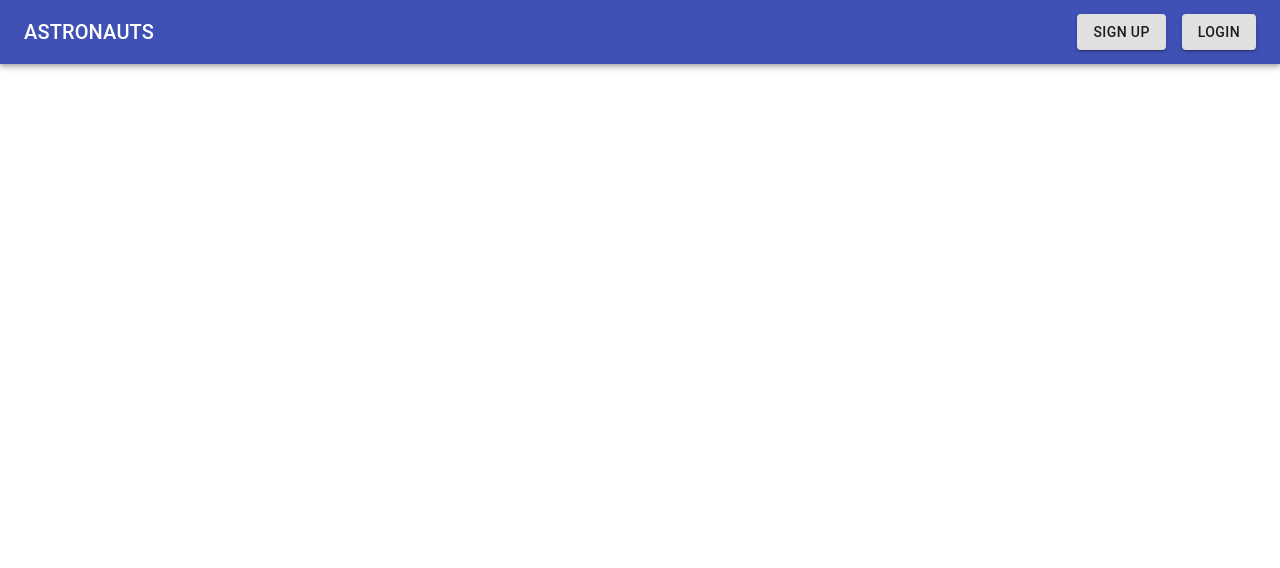
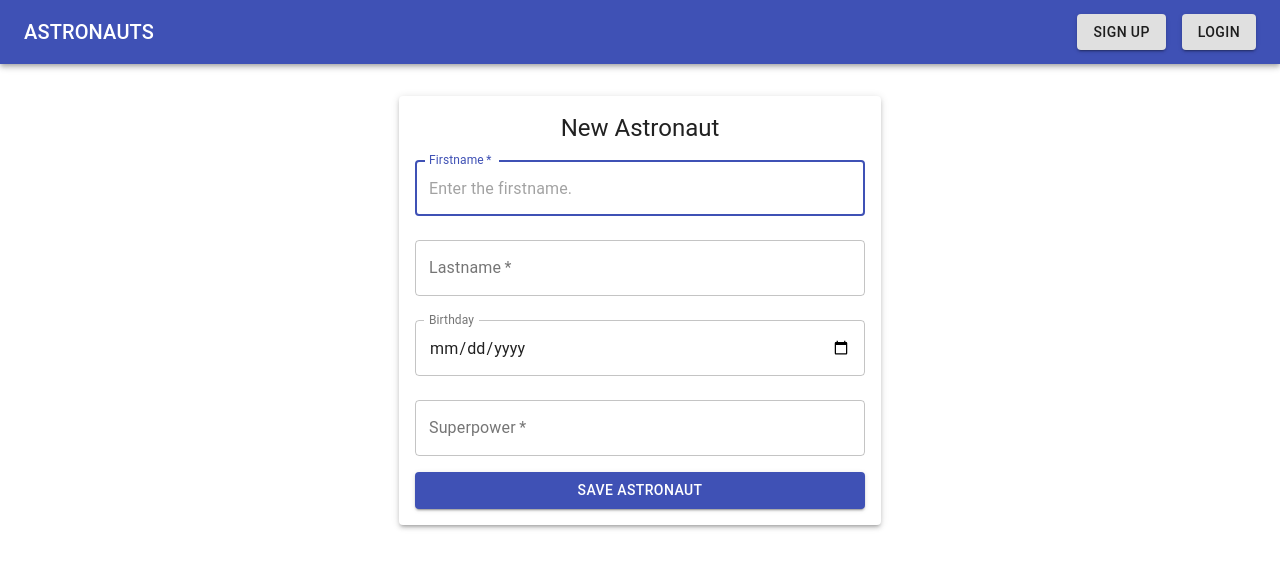
Before and after one commit to samueldusek/astronauts-2-front-end, a React (Create React App) app: page /astronauts/1 in a window 1280 px wide. Shown: the top 568 px of the page. Built offline with nearby package versions, Linux system fonts and the light colour scheme; no server answers.

Commit message:
add edit astronaut api call

```diff
--- a/src/AddAstronautForm.js
+++ b/src/AddAstronautForm.js
@@ -5,12 +5,30 @@ import TextField from "@material-ui/core/TextField";
 import { Paper, Typography } from "@material-ui/core";
 
 function AddAstronautForm(props) {
-  const { addAstronaut, history } = props;
-  const [firstName, handleFirstnameChange, resetFirstname] = useInputState("");
-  const [lastName, handleLastnameChange, resetLastname] = useInputState("");
-  const [birthday, handleBirthdayChange, resetBirthday] = useInputState("");
+  const { handleAstronaut, history, astronauts } = props;
+  const { id } = props.match.params || "";
+  let initFirstName = "";
+  let initLastName = "";
+  let initBirthday = "";
+  let initSuperpower = "";
+
+  const astronautToEdit =
+    astronauts.find((astronaut) => astronaut._id === id) || false;
+  console.log(astronautToEdit);
+  if (astronautToEdit) {
+    initFirstName = astronautToEdit.firstName;
+    initLastName = astronautToEdit.lastName;
+    initBirthday = astronautToEdit.birthday.toISOString().slice(0, 10);
+    initSuperpower = astronautToEdit.superpower;
+  }
+  const [firstName, handleFirstnameChange, resetFirstname] =
+    useInputState(initFirstName);
+  const [lastName, handleLastnameChange, resetLastname] =
+    useInputState(initLastName);
+  const [birthday, handleBirthdayChange, resetBirthday] =
+    useInputState(initBirthday);
   const [superpower, handleSuperpowerChange, resetSuperpower] =
-    useInputState("");
+    useInputState(initSuperpower);
   const handleSubmit = (evt) => {
     evt.preventDefault();
     const birthdayDate = new Date(birthday);
@@ -20,7 +38,7 @@ function AddAstronautForm(props) {
       birthday: birthdayDate,
       superpower,
     };
-    addAstronaut(newAstronaut);
+    handleAstronaut(newAstronaut, id);
     resetFirstname();
     resetLastname();
     resetBirthday();
--- a/src/App.js
+++ b/src/App.js
@@ -6,10 +6,12 @@ import AddAstronautForm from "./AddAstronautForm";
 import UserRegisterForm from "./UserRegisterForm";
 import UserLoginForm from "./UserLoginForm";
 import axios from "axios";
+import useUserState from "./hooks/useUserState";
 
 function App() {
   const [astronauts, setAstronauts] = useState([]);
-  const [isUserLoggedIn, setIsUserLoggedIn] = useState(false);
+  const [isUserLoggedIn, setIsUserLoggedIn] = useUserState(false);
+
   const addAstronaut = (astronaut) => {
     axios({
       method: "post",
@@ -25,13 +27,65 @@ function App() {
     })
       .then(function (response) {
         console.log(response.data.astronaut);
-        const newAstronaut = { ...astronaut, id: response.data.astronaut._id };
+        const newAstronaut = { ...astronaut, _id: response.data.astronaut._id };
         setAstronauts([...astronauts, newAstronaut]);
       })
       .catch(function (error) {
         console.log(error);
       });
   };
+
+  const editAstronaut = (astronaut, id) => {
+    axios({
+      method: "put",
+      baseURL: "http://localhost:3000/api/",
+      url: `/astronauts/${id}`,
+      headers: { jwtToken: window.localStorage.getItem("token") },
+      data: {
+        firstName: astronaut.firstName,
+        lastName: astronaut.lastName,
+        birthday: astronaut.birthday.toISOString(),
+        superpower: astronaut.superpower,
+      },
+    })
+      .then(function (response) {
+        console.log(response.data.astronaut);
+        const editedAstronaut = { ...astronaut, _id: id };
+        const updatedAstronauts = astronauts.map((astronaut) => {
+          return astronaut._id === id ? editedAstronaut : astronaut;
+        });
+        console.log(updatedAstronauts);
+        setAstronauts([...updatedAstronauts]);
+      })
+      .catch(function (error) {
+        console.log(error);
+      });
+  };
+
+  const deleteAstronaut = (astronautId) => {
+    axios({
+      method: "delete",
+      baseURL: "http://localhost:3000/api/",
+      url: `/astronauts/${astronautId}`,
+      headers: { jwtToken: window.localStorage.getItem("token") },
+    })
+      .then(function (response) {
+        console.log(response.data);
+        const updatedAstronauts = astronauts.filter(
+          (astronaut) => astronaut._id !== astronautId
+        );
+        setAstronauts(updatedAstronauts);
+      })
+      .catch(function (error) {
+        console.log(error);
+      });
+  };
+
+  const logout = () => {
+    window.localStorage.removeItem("token");
+    setIsUserLoggedIn(false);
+  };
+
   useEffect(() => {
     async function getAllAstronauts() {
       const response = await axios({
@@ -49,23 +103,46 @@ function App() {
       });
       setAstronauts(editedFetchedAstronauts);
     }
-    getAllAstronauts();
+    if (isUserLoggedIn) {
+      getAllAstronauts();
+    }
   }, [isUserLoggedIn]);
+
   return (
     <div className="App">
-      <NavBar isUserLoggedIn={isUserLoggedIn} />
+      <NavBar isUserLoggedIn={isUserLoggedIn} logout={logout} />
       <Switch>
         <Route
           exact
           path="/astronauts/add"
           render={(routeProps) => (
-            <AddAstronautForm addAstronaut={addAstronaut} {...routeProps} />
+            <AddAstronautForm
+              astronauts={astronauts}
+              handleAstronaut={addAstronaut}
+              {...routeProps}
+            />
           )}
         />
         <Route
           exact
           path="/astronauts"
-          render={() => <AstronautsList astronauts={astronauts} />}
+          render={() => (
+            <AstronautsList
+              astronauts={astronauts}
+              deleteAstronaut={deleteAstronaut}
+            />
+          )}
+        />
+        <Route
+          exact
+          path="/astronauts/:id"
+          render={(routeProps) => (
+            <AddAstronautForm
+              astronauts={astronauts}
+              handleAstronaut={editAstronaut}
+              {...routeProps}
+            />
+          )}
         />
         <Route
           exact
--- a/src/AstronautsList.js
+++ b/src/AstronautsList.js
@@ -36,7 +36,8 @@ const useStyles = makeStyles({
   },
 });
 
-function AstronautsList({ astronauts }) {
+function AstronautsList(props) {
+  const { astronauts, deleteAstronaut } = props;
   const classes = useStyles();
   return (
     <Container maxWidth="md">
@@ -62,7 +63,7 @@ function AstronautsList({ astronauts }) {
           </TableHead>
           <TableBody>
             {astronauts.map((astronaut, index) => (
-              <TableRow key={astronaut.id} hover>
+              <TableRow key={astronaut._id} hover>
                 <TableCell component="th" scope="row">
                   {index + 1}
                 </TableCell>
@@ -77,10 +78,17 @@ function AstronautsList({ astronauts }) {
                 </TableCell>
                 <TableCell>{astronaut.superpower}</TableCell>
                 <TableCell>
-                  <IconButton aria-label="edit">
+                  <IconButton
+                    aria-label="edit"
+                    component={Link}
+                    to={`/astronauts/${astronaut._id}`}
+                  >
                     <EditIcon />
                   </IconButton>
-                  <IconButton aria-label="delete">
+                  <IconButton
+                    aria-label="delete"
+                    onClick={() => deleteAstronaut(astronaut._id)}
+                  >
                     <DeleteOutlineIcon />
                   </IconButton>
                 </TableCell>
--- a/src/NavBar.js
+++ b/src/NavBar.js
@@ -20,7 +20,7 @@ const useStyles = makeStyles((theme) => ({
 }));
 
 function NavBar(props) {
-  const { isUserLoggedIn } = props;
+  const { isUserLoggedIn, logout } = props;
   const classes = useStyles();
   return (
     <div className={classes.root}>
@@ -47,6 +47,7 @@ function NavBar(props) {
                 component={Link}
                 to="/login"
                 style={{ marginLeft: "1rem" }}
+                onClick={() => logout()}
               >
                 Logout
               </Button>
--- a/src/UserLoginForm.js
+++ b/src/UserLoginForm.js
@@ -1,14 +1,16 @@
-import React from "react";
+import React, { useState } from "react";
 import useInputState from "./hooks/useInputState";
 import Button from "@material-ui/core/Button";
 import TextField from "@material-ui/core/TextField";
 import { Paper, Typography } from "@material-ui/core";
 import axios from "axios";
+import { Redirect } from "react-router-dom";
 
 function UserLoginForm(props) {
   const { setIsUserLoggedIn } = props;
   const [username, handleUsernameChange, resetUsername] = useInputState("");
   const [password, handlePasswordChange, resetPassword] = useInputState("");
+  const [shouldRedirect, setShouldRedirect] = useState(false);
   const handleSubmit = (evt) => {
     evt.preventDefault();
 
@@ -25,6 +27,7 @@ function UserLoginForm(props) {
         console.log(response.data.user);
         window.localStorage.setItem("token", response.data.user.token);
         setIsUserLoggedIn(true);
+        setShouldRedirect(true);
       })
       .catch(function (error) {
         console.log(error);
@@ -79,6 +82,7 @@ function UserLoginForm(props) {
           Log in
         </Button>
       </form>
+      {shouldRedirect && <Redirect to="/astronauts" />}
     </Paper>
   );
 }
--- /dev/null
+++ b/src/hooks/useUserState.js
@@ -0,0 +1,9 @@
+import { useState } from "react";
+
+function useUserState(initialValue) {
+  const isToken = window.localStorage.getItem("token") ? true : false;
+  const [isLoggedIn, setIsLoggedIn] = useState(isToken || initialValue);
+  return [isLoggedIn, setIsLoggedIn];
+}
+
+export default useUserState;
```
